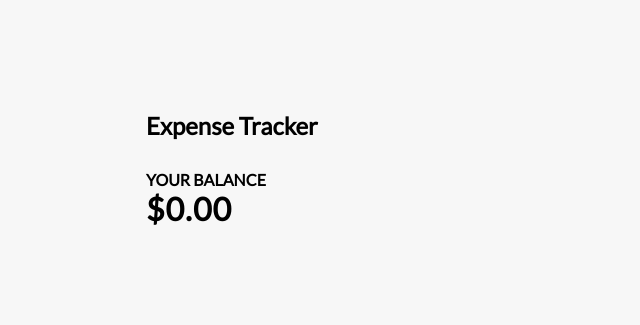
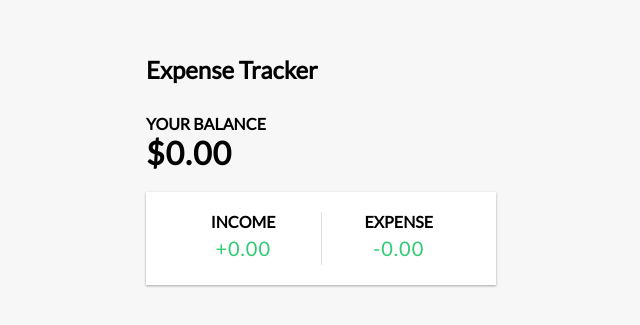
Before and after one commit to h2tomohiro/expense-tracker, a React (Create React App) app: page / in a window 1280 px wide. Shown: the part 225-550 px from the top of the page, without its empty margins (319-959 px from the left). Built offline with nearby package versions, Linux system fonts and the light colour scheme.

Commit message:
Add Expense Tracker

```diff
--- a/src/App.js
+++ b/src/App.js
@@ -1,6 +1,7 @@
 import React from 'react'
 import { Header } from './components/Header';
 import { Balance } from './components/Balance';
+import { IncomeExpenses } from './components/IncomeExpenses.js';
 
 import './App.css';
 
@@ -10,6 +11,7 @@
       <Header />
       <div className='container'>
         <Balance />
+        <IncomeExpenses />
       </div>
     </div>
   );
--- /dev/null
+++ b/src/components/IncomeExpenses.js
@@ -0,0 +1,16 @@
+import React from 'react'
+
+export const IncomeExpenses = () => {
+  return (
+    <div class="inc-exp-container">
+      <div>
+        <h4>Income</h4>
+        <p id="money-plus" class="money plus">+0.00</p>
+      </div>
+      <div>
+        <h4>Expense</h4>
+        <p id="money-plus" class="money plus">-0.00</p>
+      </div>
+    </div>
+  )
+}
```
